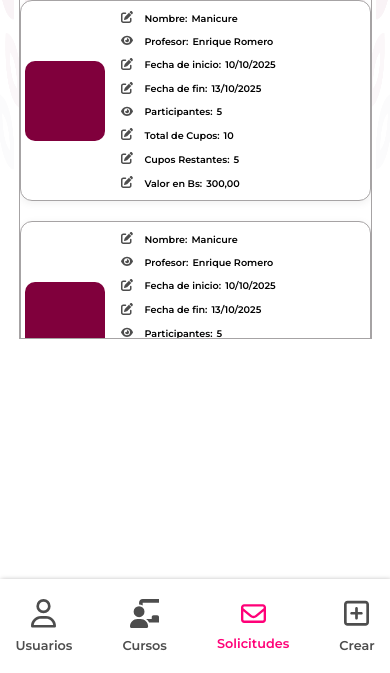
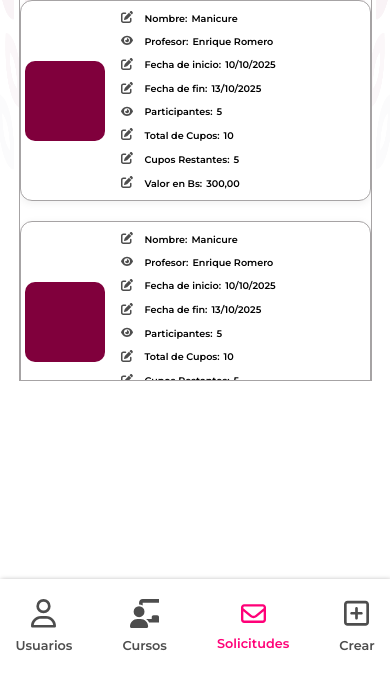
Before and after one commit to Emcahell/imaf-project, a PHP site: page /pages/admin/solicitudes.html in a window 390 px wide. Shown: the part 171-844 px from the top of the page. Run offline with PHP 8.4, Linux system fonts and the light colour scheme.

Commit message:
solicitude3s

```diff
--- a/styles/solicitudes.css
+++ b/styles/solicitudes.css
@@ -170,7 +170,7 @@ section {
     height: max-content;
   }
   .contenido {
-    max-height: 40vh;
+    max-height: 45vh;
   }
 }
 @media (max-width: 660px) {
```
